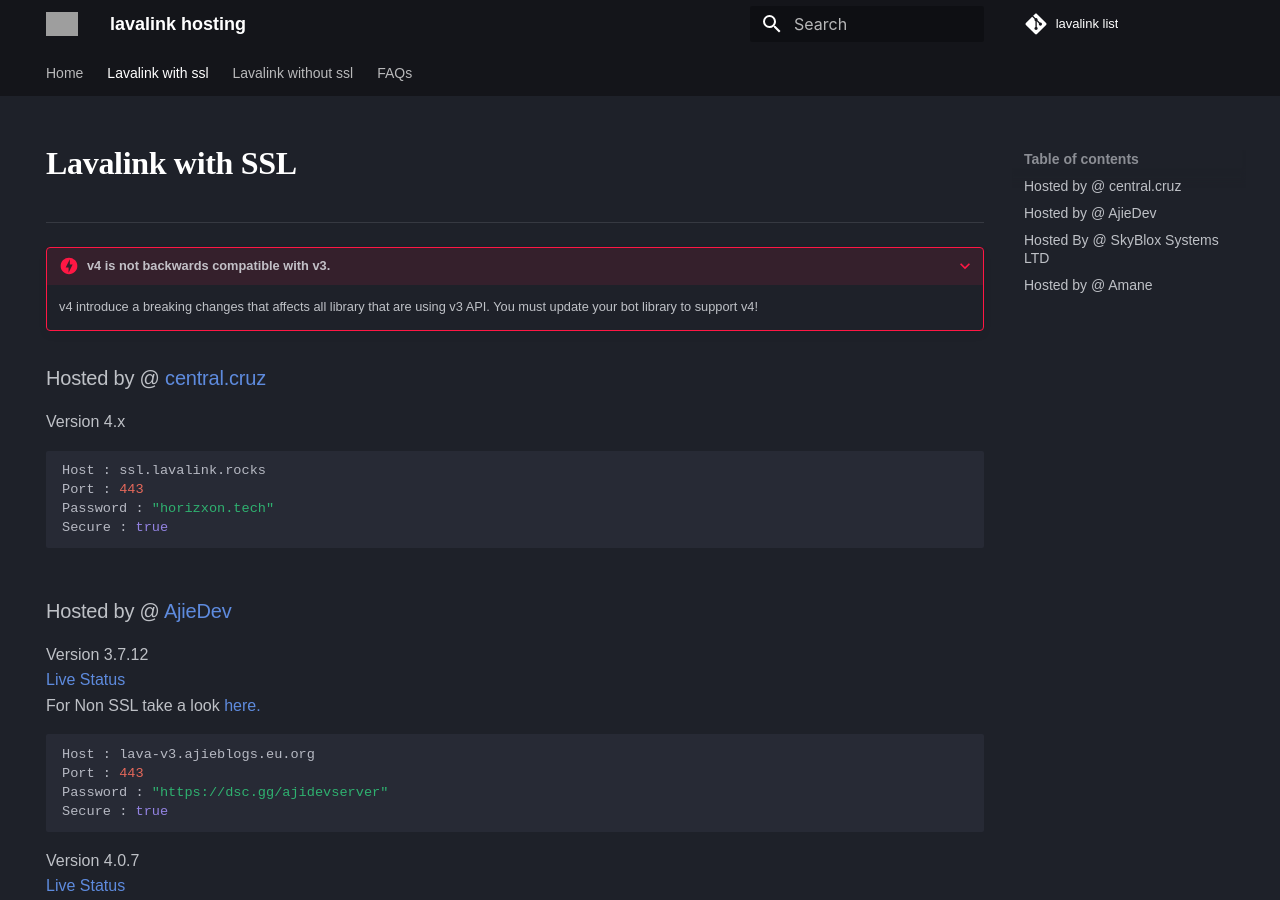
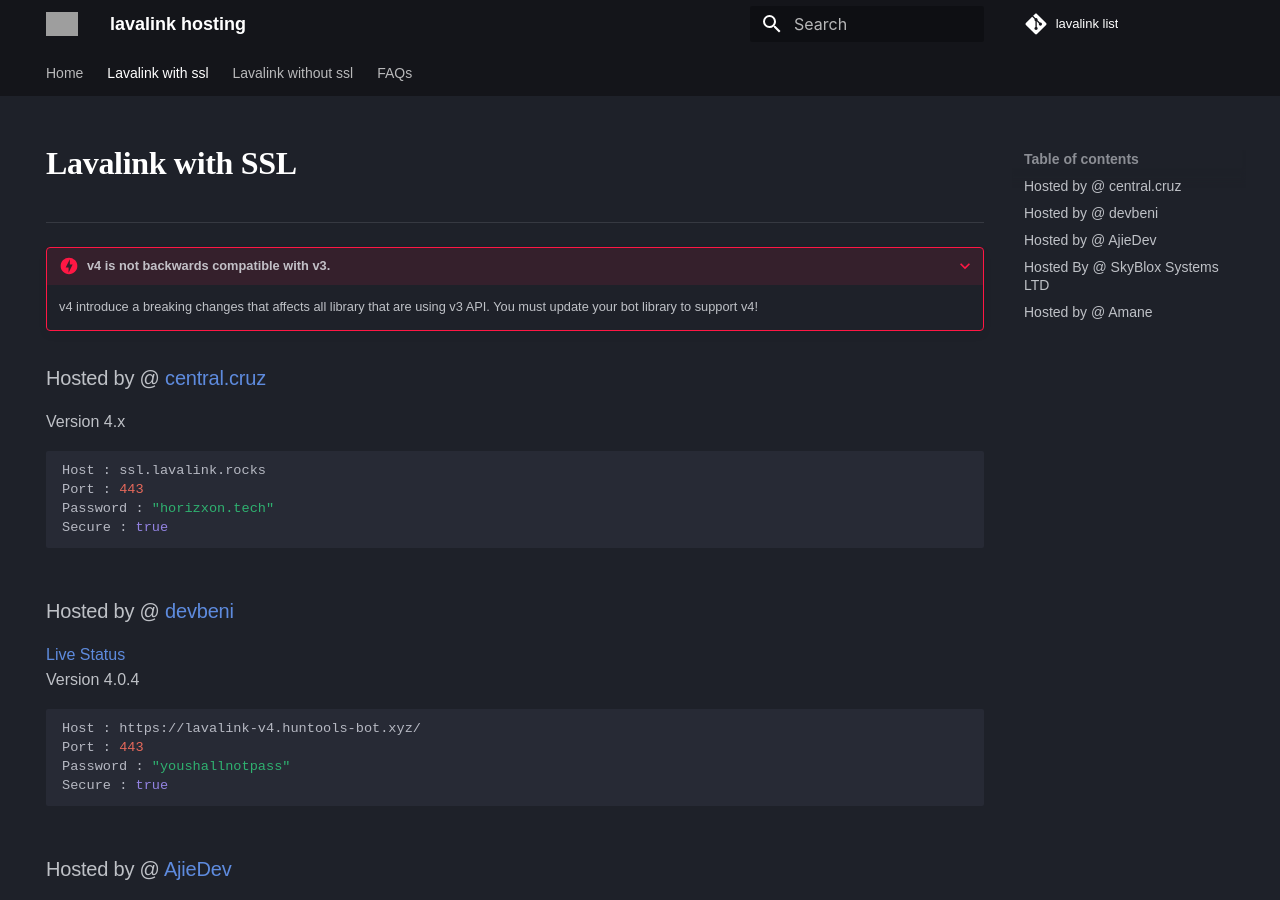
Before and after one commit to DarrenOfficial/lavalink-list, an MkDocs documentation site: the page built from docs/SSL/lavalink-with-ssl.md, in a window 1280 px wide and 900 px high. Built offline with MkDocs 1.6.1 and Material for MkDocs 9.7.7, drawn with Linux system fonts in a browser that asks for light colours; some web fonts are replaced; comment, search, counter and statistics services are not loaded; a style sheet for code colours, icons or effects is not loaded; grey boxes are pictures that could not be loaded.

Commit message:
Update lavalink-with-ssl.md

````diff
--- a/docs/SSL/lavalink-with-ssl.md
+++ b/docs/SSL/lavalink-with-ssl.md
@@ -23,6 +23,16 @@ Version 4.x
 Host : ssl.lavalink.rocks
 Port : 443
 Password : "horizxon.tech"
+Secure : true
+```
+
+### Hosted by @ [devbeni](https://huntools-bot.xyz)
+[Live Status](https://status.huntools-bot.xyz/) <br />
+Version 4.0.4
+```bash
+Host : https://lavalink-v4.huntools-bot.xyz/
+Port : 443
+Password : "youshallnotpass"
 Secure : true
 ```
 
````
